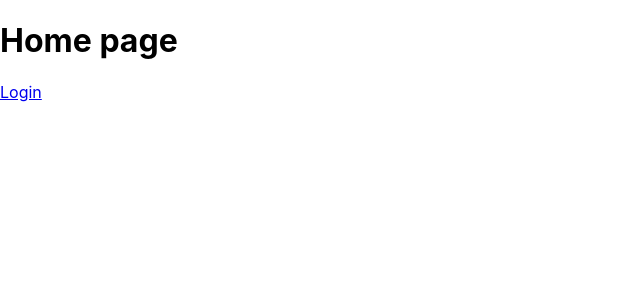
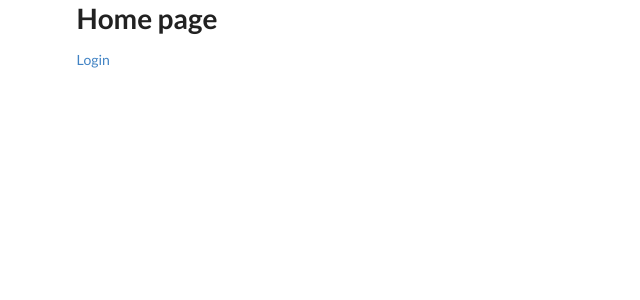
Before and after one commit to siemah/react-auth, a React (Create React App) app in the folder front/: page / in a window 1280 px wide. Shown: the top 300 px of the page, without its empty margins (0-640 px from the left). Built offline with nearby package versions, Linux system fonts and the light colour scheme.

Commit message:
Setup semantic-ui (css framwork)

```diff
--- a/front/package.json
+++ b/front/package.json
@@ -12,6 +12,8 @@
     "react-scripts": "2.1.5",
     "redux": "^4.0.1",
     "redux-thunk": "^2.3.0",
+    "semantic-ui-css": "^2.4.1",
+    "semantic-ui-react": "^0.85.0",
     "validator": "^10.11.0"
   },
   "scripts": {
--- a/front/src/App.js
+++ b/front/src/App.js
@@ -6,7 +6,7 @@
 
 export default function App() {
   return (
-    <div>
+    <div className="ui container">
       <Route path='/' exact component={HomePage} />
       <Route path='/login' exact component={LoginPage} />
     </div>
--- a/front/src/index.js
+++ b/front/src/index.js
@@ -1,9 +1,11 @@
 import React from 'react';
 import ReactDOM from 'react-dom';
 import { BrowserRouter } from 'react-router-dom';
-import './index.css';
+import 'semantic-ui-css/semantic.min.css'
 import App from './App';
 import * as serviceWorker from './serviceWorker';
+
+
 
 ReactDOM.render(
     <BrowserRouter>
```
Also changed, not shown: 1 other file (tests, documents, lock files or other folders).
